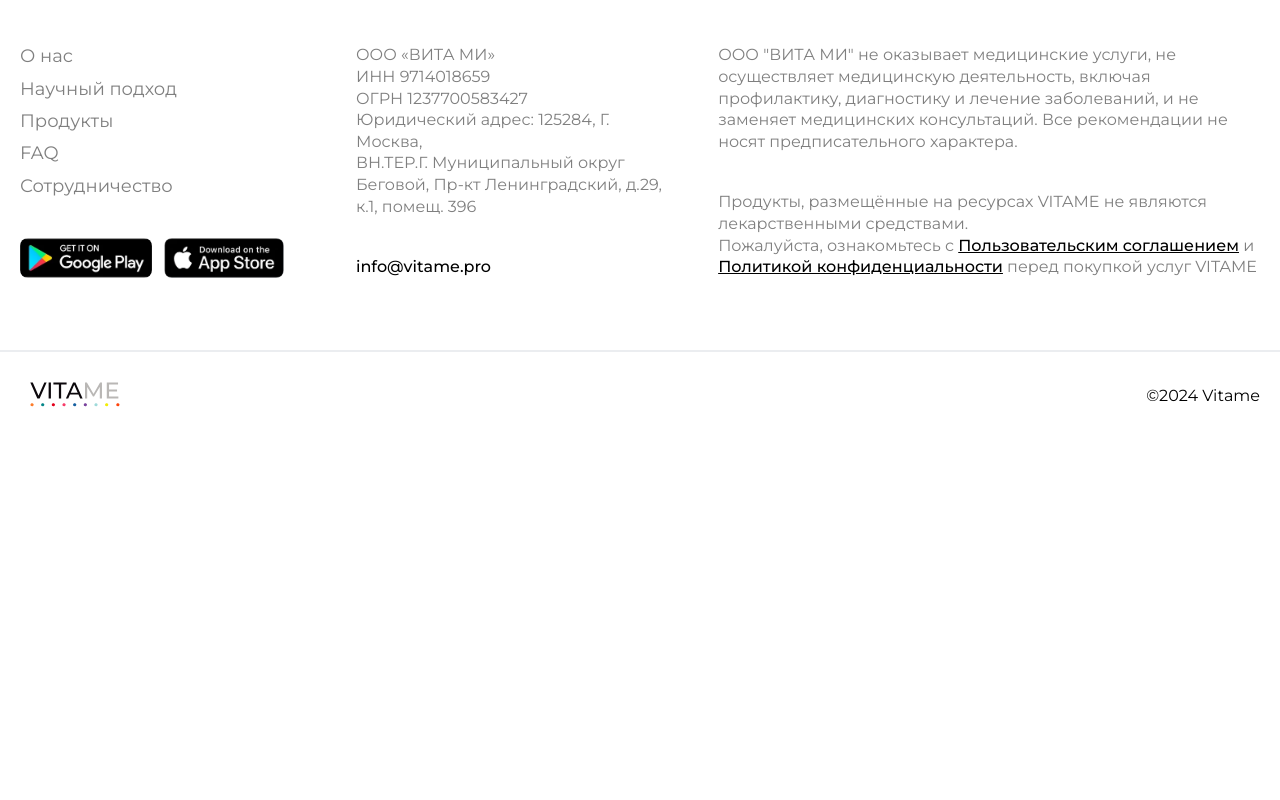
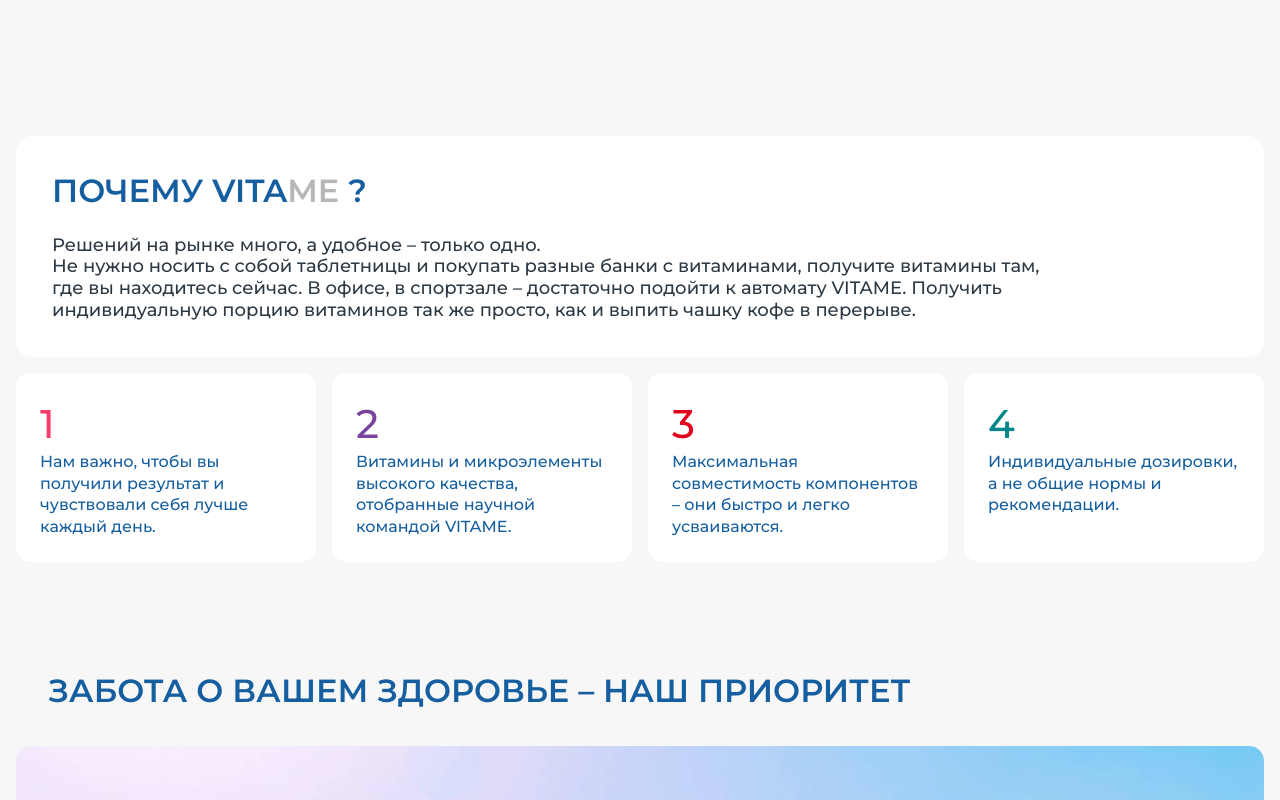
Before and after one commit to itrostik/vitame-alpha, a Next.js app: page / in a window 1280 px wide. Shown: the part 3500-4300 px from the top of the page. Before the commit the page ends 3940 px from the top, so only its background shows below. Built offline with nearby package versions, Linux system fonts and the light colour scheme.

Commit message:
продолжаем выявлять ошибку

```diff
--- a/src/app/page.tsx
+++ b/src/app/page.tsx
@@ -25,8 +25,8 @@
       <Problem />
       <Quality />
       <Algorithm />
-      {/*<Reason />*/}
-      {/*<Priority />*/}
+      <Reason />
+      <Priority />
       {/*<Products />*/}
       {/*<Approach />*/}
       {/*<People />*/}
```
